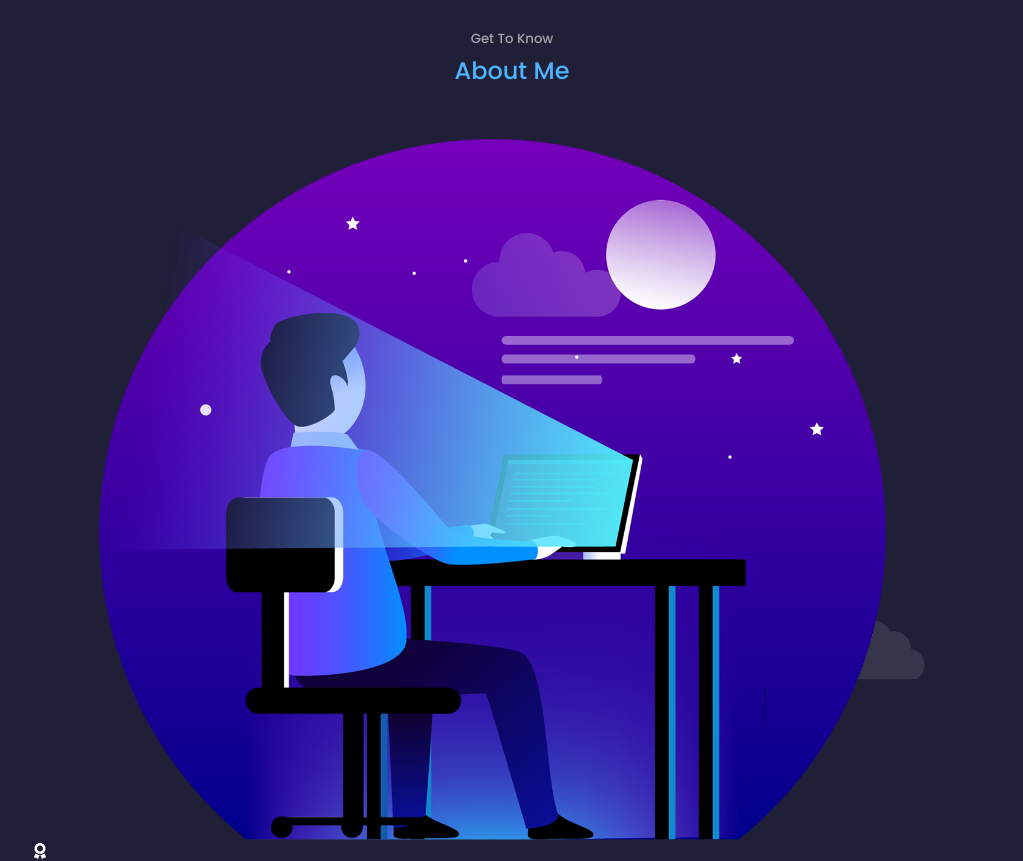
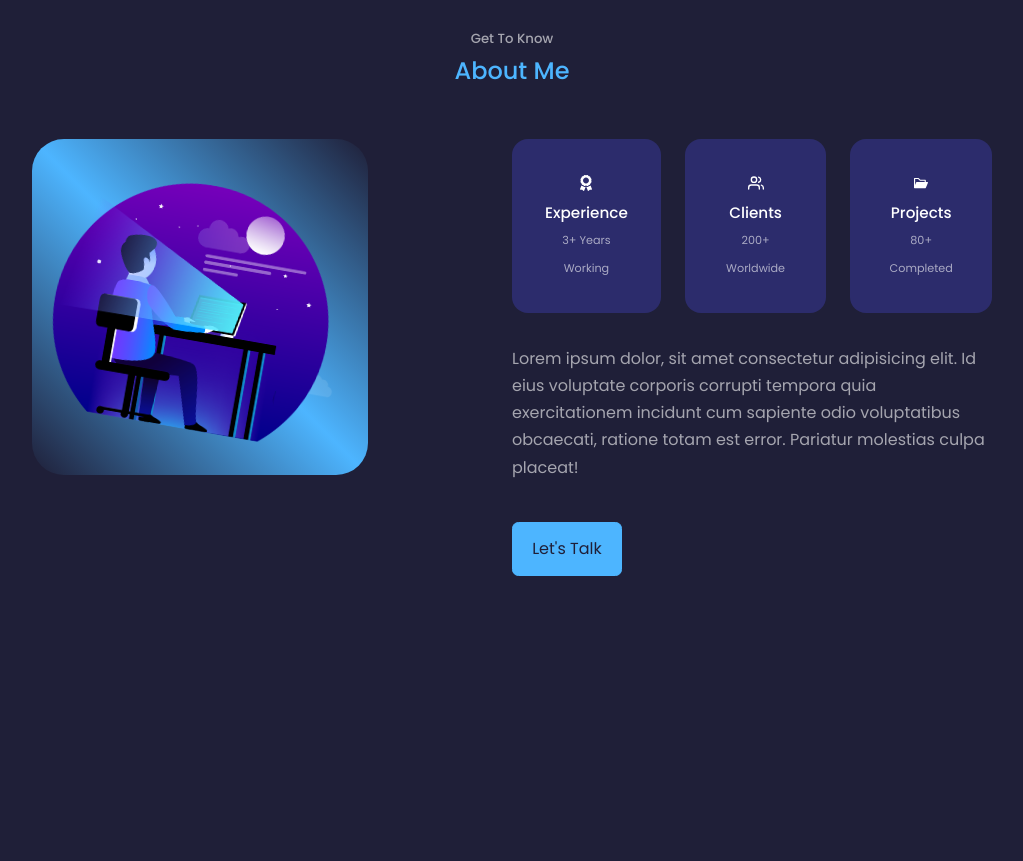
Before and after one commit to Zabzx/React-Portfolio, a React (Create React App) app: page / in a window 1280 px wide. Shown: the part 900-1761 px from the top of the page, without its empty margins (128-1151 px from the left). Built offline with nearby package versions, Linux system fonts and the light colour scheme.

Commit message:
about section completed

```diff
--- a/src/components/about/About.jsx
+++ b/src/components/about/About.jsx
@@ -13,7 +13,9 @@ const About = () => {
 
       <div className="container about__container">
         <div className="about__me">
+        <div className="about__me-image">
           <img src={ME} alt="About Image" />
+        </div>
         </div>
 
         <div className="about__content">
@@ -36,6 +38,10 @@ const About = () => {
               <small>80+ Completed</small>
             </article>
           </div>
+
+          <p>Lorem ipsum dolor, sit amet consectetur adipisicing elit. Id eius voluptate corporis corrupti tempora quia exercitationem incidunt cum sapiente odio voluptatibus obcaecati, ratione totam est error. Pariatur molestias culpa placeat!</p>
+
+          <a href="#contact" className='btn btn-primary'>Let's Talk</a>
         </div>
       </div>
     </section>
--- a/src/components/about/about.css
+++ b/src/components/about/about.css
@@ -0,0 +1,65 @@
+.about__container {
+    display: grid;
+    grid-template-columns: 35% 50%;
+    gap: 15%;
+}
+
+.about__me {
+    width: 100%;
+    aspect-ratio: 1/1;
+    border-radius: 2rem;
+    background: linear-gradient(45deg, transparent, var(--color-primary), transparent);
+    display: grid;
+    place-items: center;
+}
+
+.about__me-image {
+    border-radius: 2rem;
+    overflow: hidden;
+    transform: rotate(10deg);
+    transition: var(--transition);
+}
+
+.about__me-image:hover {
+    transform: rotate(0deg)
+}
+
+.about__cards {
+    display: grid;
+    grid-template-columns: repeat(3, 1fr);
+    gap: 1.5rem;
+}
+
+.about__card {
+    background: var(--color-bg-variant);
+    border-radius: 1rem;
+    border: 1px solid transparent;
+    padding: 2rem;
+    text-align: center;
+}
+
+.about__card:hover {
+    background: transparent;
+    border-color: var(--color-primary-variant);
+    cursor: default;
+}
+
+.about-icon {
+    color: var(--color-primary);
+    font-size: 1.4rem;
+    margin-bottom: 1rem;
+}
+
+.about__card h5 {
+    font-size: 0.95rem;
+}
+
+.about__card small {
+    font-size: 0.7rem;
+    color: var(--color-light);
+}
+
+.about__content p {
+    margin: 2rem 0 2.6rem;
+    color: var(--color-light)
+}
```
